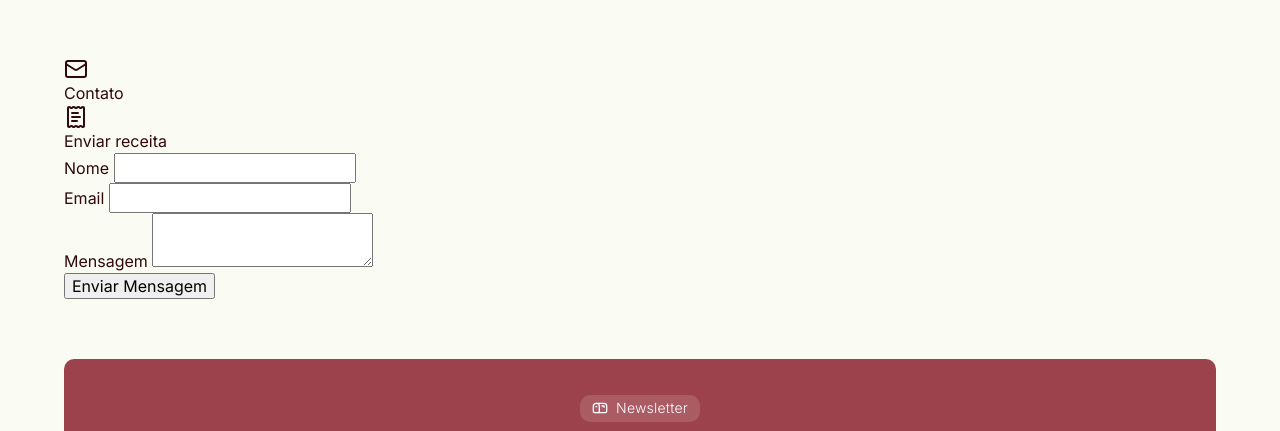
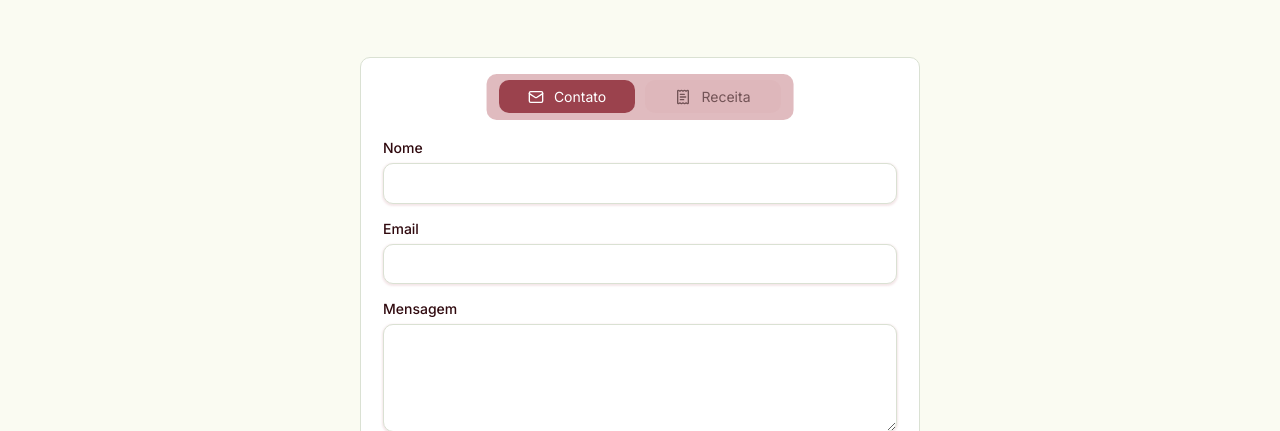
Before and after one commit to tarcisio-tadsifsul/trabalho-website-prog-internet-1, a plain HTML site: page pages/contato.html in a window 1280 px wide. Shown: the part 239-670 px from the top of the page. Drawn offline with Linux system fonts and the light colour scheme.

Commit message:
Página contato finalizada

```diff
--- a/assets/css/style.css
+++ b/assets/css/style.css
@@ -1147,13 +1147,13 @@ h4 {
 
 /*=============================================*/
 /* Página Contato */
-#pagina-contato header {
+#pagina-contato .titulo-topo {
   display: flex;
   flex-direction: column;
   align-items: center;
   gap: 1rem;
 }
-#pagina-contato header span {
+#pagina-contato .texto-decor {
   font-family: var(--font-texto);
   font-size: 1.2rem;
   text-transform: uppercase;
@@ -1161,35 +1161,137 @@ h4 {
   text-align: center;
 }
 
-#pagina-contato header h1 {
+#pagina-contato h1 {
   text-align: center;
 }
 
-#pagina-contato header p {
+#pagina-contato .titulo-topo p {
   font-family: var(--font-texto);
   color: var(--texto-cinza);
   font-size: 1.6rem;
   text-align: center;
 }
 
-#pagina-contato .formularios input[type="radio"] {
+.formularios {
+  display: grid;
+  gap: 1rem;
+  grid-template-columns: 1fr 1fr;
+  max-width: 560px;
+  width: 100%;
+  margin: 0 auto;
+  background-color: var(--branco);
+  padding: 2.2rem;
+  border: 1px solid var(--borda);
+  border-radius: 1rem;
+  position: relative;
+}
+
+.formularios::before {
+  content: "";
+  background-color: #cd90979c;
+  border-radius: 1rem;
+  width: 90%;
+  height: 46px;
+  position: absolute;
+  top: 16px;
+  left: 50%;
+  transform: translateX(-50%);
+  z-index: 9;
+}
+
+.formularios input[type="radio"] {
   opacity: 0;
   position: absolute;
   pointer-events: none;
 }
 
-#pagina-contato .formularios .label {
+.formularios .label {
+  display: flex;
+  flex-direction: row;
+  align-items: center;
+  justify-content: center;
+  gap: 1rem;
+  max-width: 136px;
+  width: 100%;
+  background-color: var(--fundo-claro);
+  border-radius: 1rem;
+  padding: 0.6rem 1rem;
+  margin-bottom: 1.4rem;
+  font-size: 1.4rem;
   cursor: pointer;
-}
-
-#pagina-contato .enviar {
+  z-index: 10;
+  color: var(--texto-cinza);
+}
+
+.formularios .label:nth-child(2) {
+  justify-self: flex-end;
+}
+.formularios .label:nth-child(4) {
+  justify-self: flex-start;
+}
+
+#form-contato:checked + label,
+#form-receita:checked + label {
+  color: var(--branco);
+  background-color: var(--primaria);
+}
+
+.formularios .label svg {
+  width: 1.6rem;
+  height: 1.6rem;
+}
+
+.formularios .enviar {
   display: none;
 }
 
 #form-contato:checked ~ #enviar-contato,
 #form-receita:checked ~ #enviar-receita {
   display: grid;
+  grid-column: span 2;
   gap: 2rem;
+}
+
+.formularios .enviar form {
+  display: flex;
+  flex-direction: column;
+  gap: 1.4rem;
+}
+
+.formularios .campo {
+  display: flex;
+  flex-direction: column;
+  gap: 0.5rem;
+}
+
+.formularios .campo label {
+  font-size: 1.4rem;
+  font-weight: 500;
+}
+
+.formularios .campo input,
+.formularios .campo textarea {
+  font-size: 1.5rem;
+  padding: 0.8rem 1.2rem;
+  border-radius: 1rem;
+  border: 1px solid var(--borda);
+  box-shadow: 0 1px 2px 1px #cd909736;
+}
+
+.formularios .campo input:focus-visible,
+.formularios .campo textarea:focus-visible {
+  outline: none;
+  border: 1px solid var(--primaria);
+}
+
+.formularios input[type="submit"] {
+  background-color: var(--destaque);
+  border: 1px solid #ca9509;
+  border-radius: 1rem;
+  padding: 0.8rem 1.2rem;
+  font-size: 1.3rem;
+  font-weight: 600;
+  text-transform: uppercase;
 }
 
 /* ==========================================
@@ -1433,6 +1535,12 @@ h4 {
     text-align: center;
   }
 
+  /* ----------------------- */
+  /* PÁGINA CONTATO */
+  .formularios::before {
+    width: 55%;
+  }
+
   /* Fim Media 768px */
 }
 
--- a/pages/contato.html
+++ b/pages/contato.html
@@ -151,8 +151,8 @@
     <main class="conteudo">
       <div class="container-pai">
         <!-- Contato -->
-        <header>
-          <span>Fale Conosco</span>
+        <header class="titulo-topo">
+          <span class="texto-decor">Fale Conosco</span>
           <h1 class="titulo-h1">Contato & Envie sua receita</h1>
           <p>
             Tem uma receita para compartilhar ou uma dúvida? Adoraríamos ouvir
@@ -181,6 +181,7 @@
             </svg>
             Contato
           </label>
+
           <input type="radio" name="btn-alternar" id="form-receita" />
           <label class="label" for="form-receita">
             <svg
@@ -202,11 +203,11 @@
                 d="M4 3a1 1 0 0 1 1-1 1.3 1.3 0 0 1 .7.2l.933.6a1.3 1.3 0 0 0 1.4 0l.934-.6a1.3 1.3 0 0 1 1.4 0l.933.6a1.3 1.3 0 0 0 1.4 0l.933-.6a1.3 1.3 0 0 1 1.4 0l.934.6a1.3 1.3 0 0 0 1.4 0l.933-.6A1.3 1.3 0 0 1 19 2a1 1 0 0 1 1 1v18a1 1 0 0 1-1 1 1.3 1.3 0 0 1-.7-.2l-.933-.6a1.3 1.3 0 0 0-1.4 0l-.934.6a1.3 1.3 0 0 1-1.4 0l-.933-.6a1.3 1.3 0 0 0-1.4 0l-.933.6a1.3 1.3 0 0 1-1.4 0l-.934-.6a1.3 1.3 0 0 0-1.4 0l-.933.6a1.3 1.3 0 0 1-.7.2 1 1 0 0 1-1-1z"
               />
             </svg>
-            Enviar receita
+            Receita
           </label>
 
           <div class="enviar" id="enviar-contato">
-            <form action="./pages/enviado-sucesso.html">
+            <form action="./pages/enviado-sucesso.html" method="post">
               <div class="campo">
                 <label for="nome">Nome</label>
                 <input type="text" name="nome" id="nome" />
@@ -217,14 +218,14 @@
               </div>
               <div class="campo">
                 <label for="mensagem">Mensagem</label>
-                <textarea name="mensagem" id="mensagem"></textarea>
+                <textarea name="mensagem" id="mensagem" rows="4"></textarea>
               </div>
               <input type="submit" value="Enviar Mensagem" />
             </form>
           </div>
 
           <div class="enviar" id="enviar-receita">
-            <form action="./pages/enviado-sucesso.html">
+            <form action="./pages/enviado-sucesso.html" method="post">
               <div class="campo">
                 <label for="nome">Nome</label>
                 <input type="text" name="nome" id="nome" />
@@ -234,64 +235,68 @@
                 <input type="email" name="email" id="email" />
               </div>
               <div class="campo">
-                <label for="titulo-receita">Nome</label>
+                <label for="titulo-receita">Título da Receita</label>
                 <input type="text" name="titulo-receita" id="titulo-receita" />
               </div>
               <div class="campo">
                 <label for="ingredientes">Ingredientes (um por linha)</label>
-                <textarea name="ingredientes" id="ingredientes"></textarea>
+                <textarea
+                  name="ingredientes"
+                  id="ingredientes"
+                  rows="6"
+                  placeholder="- Proteína&#10;- Legumes&#10;- Temperos&#10;- Sal e pimenta a gosto..."
+                ></textarea>
               </div>
               <div class="campo">
-                <label for="modo-preparar">Ingredientes (um por linha)</label>
-                <textarea name="modo-preparar" id="modo-preparar"></textarea>
+                <label for="modo-preparar">Modo de Preparo</label>
+                <textarea
+                  name="modo-preparar"
+                  id="modo-preparar"
+                  rows="6"
+                  placeholder="1. Picar e descascar&#10;2. Misturar&#10;3. Cozinhar&#10;4. Experimentar..."
+                ></textarea>
               </div>
               <input type="submit" value="Enviar Receita" />
             </form>
           </div>
         </div>
 
-        <!-- Newsletter -->
-        <section class="newsletter">
-          <div class="emblema">
+        <!-- Sobre -->
+        <section id="sobre">
+          <div class="banner-sobre">
+            <div class="img-banner">
+              <img
+                src="../assets/img/bastidores.webp"
+                alt="bastidores da cozinha"
+              />
+            </div>
+            <div class="conteudo-banner">
+              <h2 class="titulo">Cozinha simples, ingredientes honestos</h2>
+              <p>
+                Cada receita da Receitaria é pensada para o dia a dia: poucos
+                ingredientes, técnicas acessíveis e muito sabor.
+              </p>
+              <a class="cta-receita" href="./pages/sobre.html">
+                Conheça o projeto
                 <svg
                   xmlns="http://www.w3.org/2000/svg"
-              width="16"
-              height="16"
+                  width="24"
+                  height="24"
                   viewBox="0 0 24 24"
                   fill="none"
-              stroke="#fff"
+                  stroke="currentColor"
                   stroke-width="2"
                   stroke-linecap="round"
                   stroke-linejoin="round"
-              class="svg-mailbox"
+                  class="svg-seta"
+                  aria-hidden="true"
                 >
-              <path
-                d="M22 17a2 2 0 0 1-2 2H4a2 2 0 0 1-2-2V9.5C2 7 4 5 6.5 5H18c2.2 0 4 1.8 4 4v8Z"
-              />
-              <polyline points="15,9 18,9 18,11" />
-              <path d="M6.5 5C9 5 11 7 11 9.5V17a2 2 0 0 1-2 2" />
-              <line x1="6" x2="7" y1="10" y2="10" />
+                  <path d="M5 12h14"></path>
+                  <path d="m12 5 7 7-7 7"></path>
                 </svg>
-            <h2>Newsletter</h2>
+              </a>
             </div>
-          <h3>Receitas práticas toda semana</h3>
-          <p>
-            Inscreva-se e receba seleções de receitas saudáveis direto no seu
-            e-mail.
-          </p>
-          <form
-            class="form-newsletter"
-            action="./pages/inscricao-realizada.html"
-          >
-            <label class="oculto" for="email">Email</label>
-            <input
-              type="text"
-              name="email"
-              id="email"
-              placeholder="seu@email.com"
-            />
-            <input type="submit" value="Inscrever" />
-          </form>
+          </div>
         </section>
       </div>
     </main>
```
Lines whose indentation alone changed are shown as unchanged.
